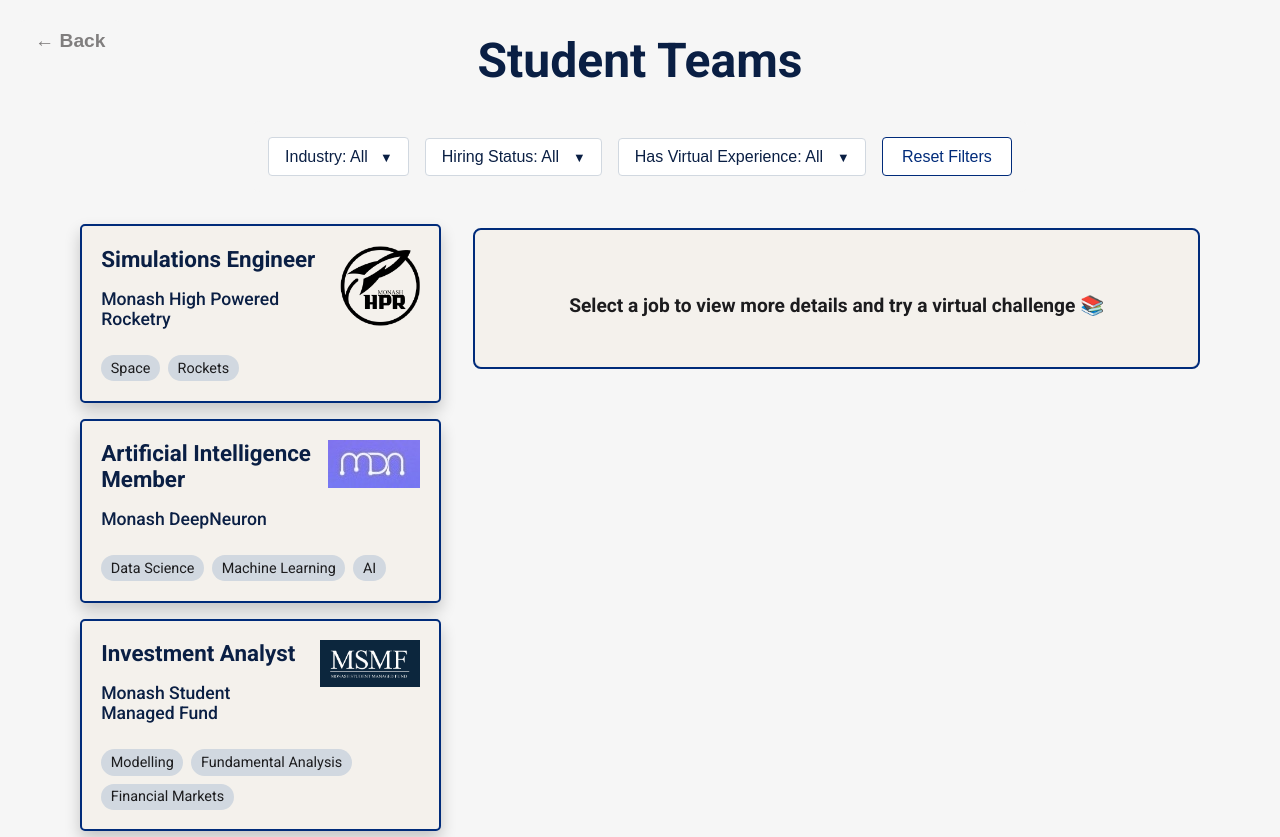
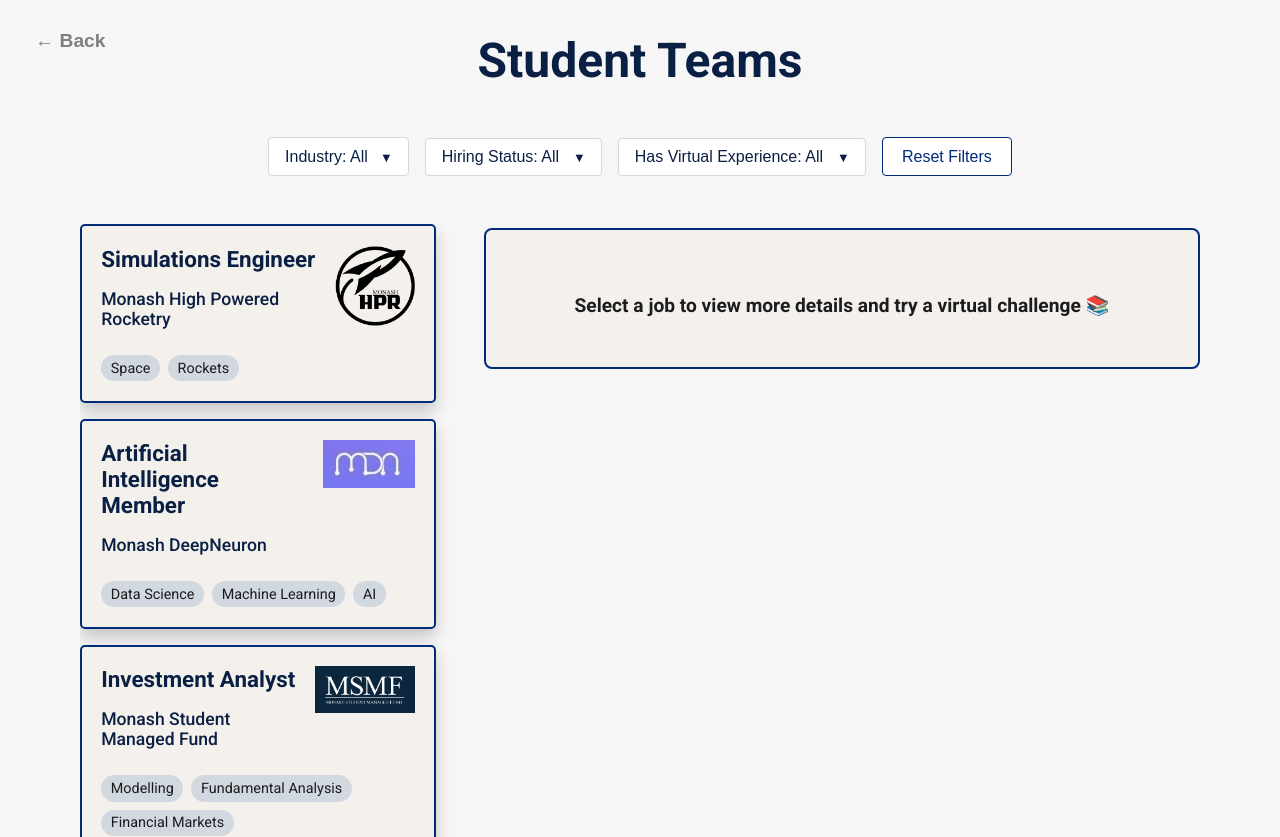
Before and after one commit to VincentG03/macathon_v2, a React (Create React App) app in the folder my-app/: page /explore in a window 1280 px wide. Shown: the top 837 px of the page. Built offline with nearby package versions, Linux system fonts and the light colour scheme.

Commit message:
scroll bar for the left job list

```diff
--- a/my-app/src/Explore.css
+++ b/my-app/src/Explore.css
@@ -135,8 +135,31 @@
 /* Job List (Left) */
 .job-left-column {
   flex: 1;
-  padding: 0; /* ✅ Remove any default offset */
+  max-height: 85vh;
+  overflow-y: auto;
+  padding-right: 1rem; /* optional: prevents scroll bar overlap */
+  position: sticky;
+  top: 1rem;
 }
+
+.job-left-column::-webkit-scrollbar {
+    width: 8px;
+  }
+
+  .job-left-column::-webkit-scrollbar-track {
+    background: #f6f6f6; /* matches your page background */
+    border-radius: 8px;
+  }
+
+  .job-left-column::-webkit-scrollbar-thumb {
+    background-color: #cfcfcf; /* subtle, clean thumb */
+    border-radius: 8px;
+    border: 2px solid #f6f6f6; /* padding illusion */
+  }
+
+  .job-left-column::-webkit-scrollbar-thumb:hover {
+    background-color: #b5b5b5;
+  }
 
 .job-list {
   flex: 1;
```
